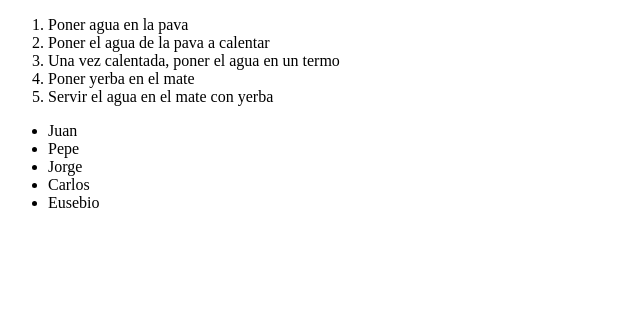
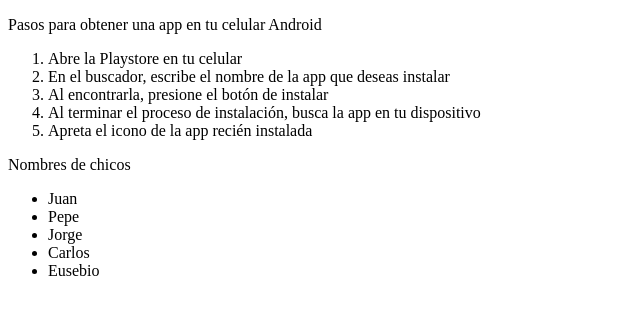
Before and after one commit to juampii10/claseHTML, a plain HTML site: page listas.html in a window 1280 px wide. Shown: the whole page, without its empty margins (0-640 px from the left). Drawn offline with Linux system fonts and the light colour scheme.

Commit message:
Test listas

```diff
--- a/listas.html
+++ b/listas.html
@@ -9,15 +9,17 @@
 <body>
 
     <div>
+        <p>Pasos para obtener una app en tu celular Android</p>
         <ol>
-            <li>Poner agua en la pava</li>
-            <li>Poner el agua de la pava a calentar</li>
-            <li>Una vez calentada, poner el agua en un termo</li>
-            <li>Poner yerba en el mate</li>
-            <li>Servir el agua en el mate con yerba</li>
+            <li>Abre la Playstore en tu celular</li>
+            <li>En el buscador, escribe el nombre de la app que deseas instalar</li>
+            <li>Al encontrarla, presione el botón de instalar</li>
+            <li>Al terminar el proceso de instalación, busca la app en tu dispositivo</li>
+            <li>Apreta el icono de la app recién instalada</li>
         </ol>
     </div>
     <div>
+        <p>Nombres de chicos</p>
         <ul>
             <li>Juan</li>
             <li>Pepe</li>
```
